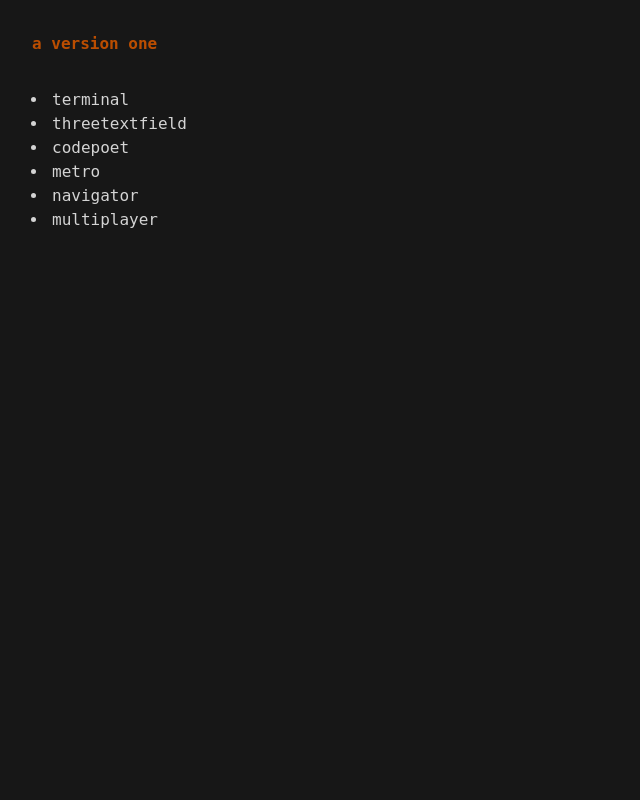
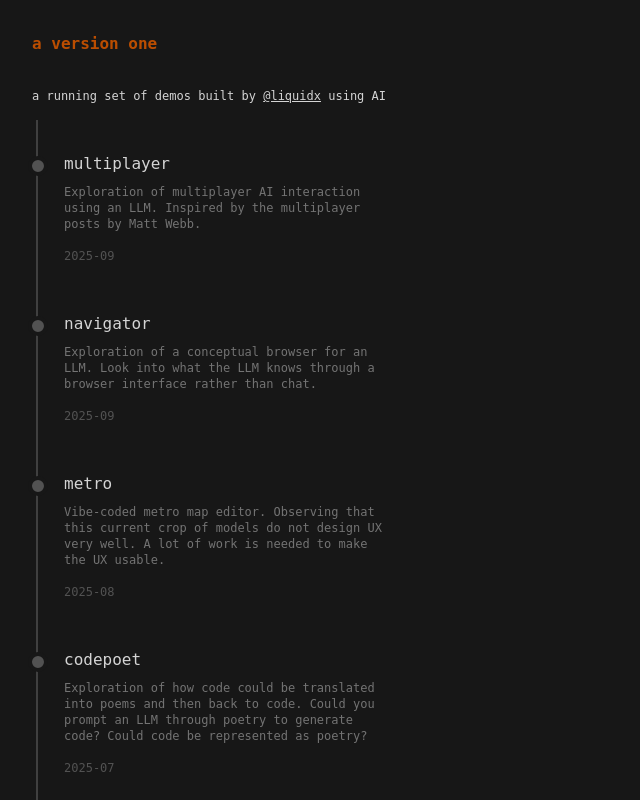
Before and after one commit to liquidx/liquidx-aversion, a SvelteKit app: page / in a window 1280 px wide. Shown: the top 800 px of the page, without its empty margins (0-640 px from the left). Built offline with nearby package versions, Linux system fonts and the light colour scheme; a web font is replaced by a local one.

Commit message:
Update the homescreen for aversion

```diff
--- a/src/lib/components/AversionMultiplayer.svelte
+++ b/src/lib/components/AversionMultiplayer.svelte
@@ -321,7 +321,7 @@ Return the name of who would be most likely to say the next thing and the text o
 
 	function savePersonality() {
 		if (editingParticipant) {
-			const index = participants.findIndex(p => p.id === editingParticipant.id);
+			const index = participants.findIndex(p => p.id === editingParticipant!.id);
 			if (index !== -1) {
 				participants[index].personality = tempPersonality;
 				participants = [...participants]; // Trigger reactivity
--- a/src/lib/components/ColorSelector.svelte
+++ b/src/lib/components/ColorSelector.svelte
@@ -59,17 +59,21 @@
 			showDropdown = false;
 		}
 	}
+
+	// Generate unique ID for accessibility
+	const colorSelectorId = `color-selector-${Math.random().toString(36).substr(2, 9)}`;
 </script>
 
 <svelte:window onclick={handleClickOutside} />
 
 <div class="color-selector relative flex items-center gap-2">
 	{#if label}
-		<label class="text-xs font-medium text-white">{label}</label>
+		<label for={colorSelectorId} class="text-xs font-medium text-white">{label}</label>
 	{/if}
 
 	<button
 		type="button"
+		id={colorSelectorId}
 		onclick={toggleDropdown}
 		aria-label="Select color"
 		class="flex h-10 w-12 items-center justify-center rounded-md border border-slate-600 bg-slate-700 transition-colors hover:bg-slate-600 focus:border-blue-500 focus:ring-2 focus:ring-blue-500 focus:outline-none"
--- /dev/null
+++ b/src/lib/components/DemoItem.svelte
@@ -0,0 +1,23 @@
+<script lang="ts">
+	interface Props {
+		title: string;
+		description: string;
+		path: string;
+		yearMonth: string;
+	}
+
+	let { title, description, path, yearMonth }: Props = $props();
+</script>
+
+<li class="relative py-4 first:pt-4 last:pb-4">
+	<div
+		class="absolute -left-9 mt-1 h-5 w-5 rounded-full border-4 border-neutral-900 bg-neutral-600"
+	></div>
+	<div class="flex items-center gap-3">
+		<a class="hover:underline" href={path}>{title}</a>
+	</div>
+	{#if description}
+		<p class="mt-2 text-xs text-neutral-500">{description}</p>
+	{/if}
+	<div class="my-4 text-xs text-neutral-600">{yearMonth}</div>
+</li>
--- a/src/lib/components/TerminalBackground.svelte
+++ b/src/lib/components/TerminalBackground.svelte
@@ -109,7 +109,7 @@
 </script>
 
 <div class="terminal-bg">
-	<canvas bind:this={canvas} />
+	<canvas bind:this={canvas}></canvas>
 </div>
 
 <style>
--- a/src/routes/+page.svelte
+++ b/src/routes/+page.svelte
@@ -1,10 +1,65 @@
-<ul class="p-4">
-	<li class="mx-4 list-disc px-1"><a class="hover:underline" href="/of/terminal">terminal</a></li>
-	<li class="mx-4 list-disc px-1">
-		<a class="hover:underline" href="/of/number">threetextfield</a>
-	</li>
-	<li class="mx-4 list-disc px-1"><a class="hover:underline" href="/of/codepoet">codepoet</a></li>
-	<li class="mx-4 list-disc px-1"><a class="hover:underline" href="/of/metro">metro</a></li>
-	<li class="mx-4 list-disc px-1"><a class="hover:underline" href="/of/navigator">navigator</a></li>
-	<li class="mx-4 list-disc px-1"><a class="hover:underline" href="/of/multiplayer">multiplayer</a></li>
+<script lang="ts">
+	import DemoItem from '$lib/components/DemoItem.svelte';
+
+	const demos = [
+		{
+			title: 'multiplayer',
+			description:
+				'Exploration of multiplayer AI interaction using an LLM. Inspired by the multiplayer posts by Matt Webb.',
+			path: '/of/multiplayer',
+			yearMonth: '2025-09'
+		},
+		{
+			title: 'navigator',
+			description:
+				'Exploration of a conceptual browser for an LLM. Look into what the LLM knows through a browser interface rather than chat. ',
+			path: '/of/navigator',
+			yearMonth: '2025-09'
+		},
+		{
+			title: 'metro',
+			description:
+				'Vibe-coded metro map editor. Observing that this current crop of models do not design UX very well. A lot of work is needed to make the UX usable.',
+			path: '/of/metro',
+			yearMonth: '2025-08'
+		},
+		{
+			title: 'codepoet',
+			description:
+				'Exploration of how code could be translated into poems and then back to code. Could you prompt an LLM through poetry to generate code? Could code be represented as poetry?',
+			path: '/of/codepoet',
+			yearMonth: '2025-07'
+		},
+		{
+			title: 'threetextfield',
+			description: 'Exploration of a hyper fancy text box and what it would take to make it work.',
+			path: '/of/number',
+			yearMonth: '2025-07'
+		},
+		{
+			title: 'terminal',
+			description: 'A fake terminal interface that could be extensible.',
+			path: '/of/terminal',
+			yearMonth: '2025-07'
+		}
+	];
+</script>
+
+<div class="p-4 text-xs">
+	a running set of demos built by <a class="underline" href="https://liquidx.net/">@liquidx</a> using
+	AI
+</div>
+
+<ul class="relative max-w-96 p-4 pl-12">
+	<!-- Vertical line -->
+	<div class="absolute top-0 bottom-0 left-5 w-0.5 bg-neutral-700"></div>
+
+	{#each demos as demo}
+		<DemoItem
+			title={demo.title}
+			description={demo.description}
+			path={demo.path}
+			yearMonth={demo.yearMonth}
+		/>
+	{/each}
 </ul>
```
Also changed, not shown: 2 other files (tests, documents, lock files or other folders).
